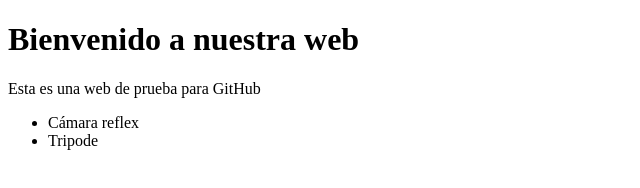
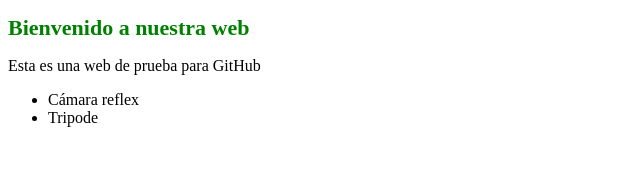
Before and after one commit to Jaimealicante83/pagina-web, a plain HTML site: page index.html in a window 1280 px wide. Shown: the whole page, without its empty margins (0-640 px from the left). Drawn offline with Linux system fonts and the light colour scheme.

Commit message:
agregando la hoja de estilo al html

```diff
--- /dev/null
+++ b/estilo.css
@@ -0,0 +1,5 @@
+h1{
+	color: green;
+	font-size: 22px;
+	font-weight: 700;
+}
--- a/index.html
+++ b/index.html
@@ -2,6 +2,7 @@
 <html>
 <head>
 	<title>Estudio fotografico</title>
+	<link rel="stylesheet" type="text/css" href="estilo.css">
 </head>
 <body>
 	<h1>Bienvenido a nuestra web</h1>
```
